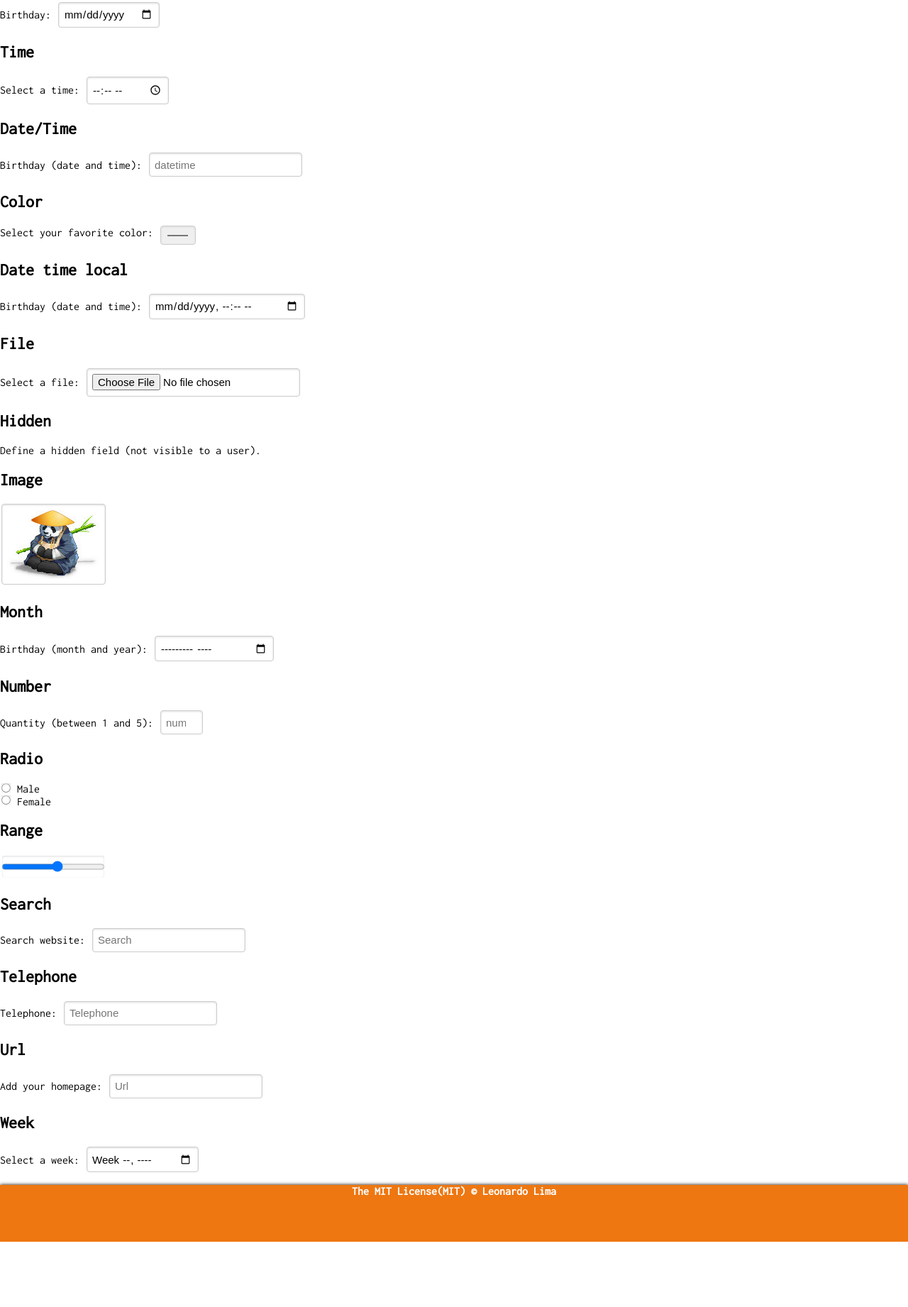
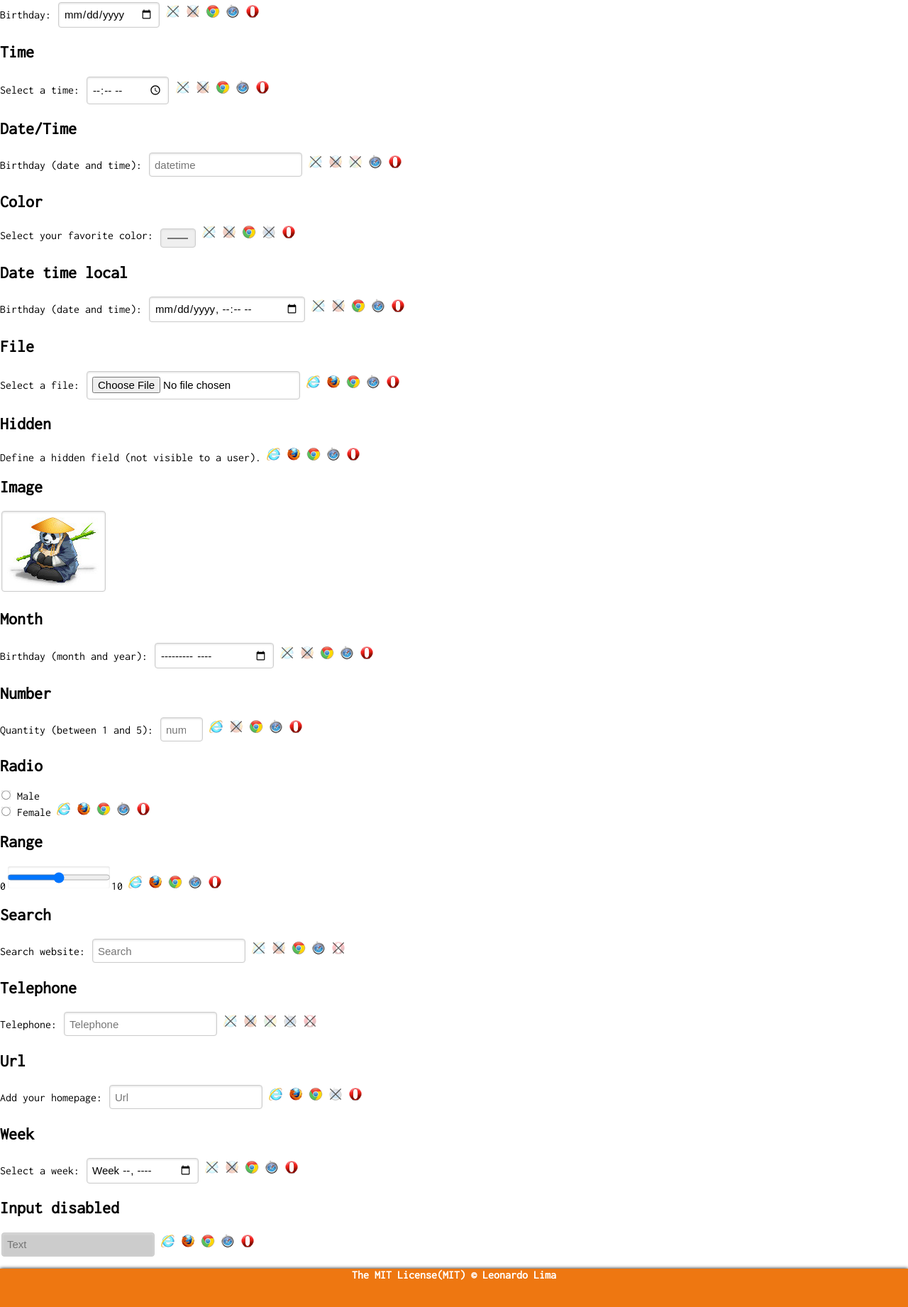
Before and after one commit to leonardo403/input.css, a plain HTML site: page index.html in a window 1280 px wide. Shown: the part 784-2626 px from the top of the page at 71% size. Before the commit the page ends 2534 px from the top, so only its background shows below. Drawn offline with Linux system fonts and the light colour scheme.

Commit message:
update no css e html.

```diff
--- a/css/input.css
+++ b/css/input.css
@@ -6,6 +6,9 @@ body, input, select, label {font-family: "Inconsolata", sans-serif}
 header {
   text-align: center;
   border-bottom: #E71 solid 2px;
+}
+.text-shadow{
+  text-shadow: 2px 2px 0px orange;
 }
 /*header*/
 
@@ -68,11 +71,13 @@ input[type='time']:focus, input[type='time']:hover,
 input[type='datetime']:focus, input[type='datetime']:hover,
 input[type='color']:focus, input[type='color']:hover,
 input[type='datetime-local']:focus, input[type='datetime-local']:hover,
+input[type='file']:focus, input[type='file']:hover,
 input[type='hidden']:focus, input[type='hidden']:hover,
 input[type='image']:focus, input[type='image']:hover,
 input[type='month']:focus, input[type='month']:hover,
 input[type='radio']:focus, input[type='radio']:hover,
 input[type='range']:focus, input[type='range']:hover,
+input[type='number']:focus, input[type='number']:hover,
 input[type='search']:focus, input[type='search']:hover,
 input[type='tel']:focus, input[type='tel']:hover,
 input[type='url']:focus, input[type='url']:hover,
@@ -85,7 +90,7 @@ input[type='text']:invalid,
 input[type='email']:invalid,
 input[type='password']:invalid {
   border-color: #e41;
-  background: hsla(0, 90%, 70%, 1);/*#fed*/
+  background: #fed;
 }
 input[type='submit'], input[type='reset'] {
   border-radius: 4px;
@@ -117,13 +122,16 @@ input[disabled] {
 input[disabled]:focus, input[disabled]:hover {
   background-color: #ccc;
 }
+
+
+
 /*data columns*/
 *[data-columns] {
   box-sizing: border-box;
   float: left;
 }
 *[data-columns*='1'] {
-  width: calc(100% - .2em);
+  width: calc(80.10% - .2em);
 }
 *[data-columns*='2'] {
   width: calc(50% - .2em);
--- a/index.html
+++ b/index.html
@@ -1,17 +1,16 @@
 <!DOCTYPE html>
 <html>
   <head>
-    <title>Input.css BETA</title>
+    <title>Input.css</title>
     <meta name="author" content="Leonardo Lima - leonardo403@gmail.com" />
     <meta http-equiv="content-script-type" content="text/javascript" />
     <meta http-equiv="content-style-type" content="text/css" />
-    <link rel="stylesheet" type="text/css" href="">
     <link rel="stylesheet" type="text/css" href="css/reset.css" />
     <link rel="stylesheet" type="text/css" href="css/input.min.css" />
   </head>
   <body>
   <header>
-    <h1>Input.css <i>beta</i><img src="img/"></h1>
+    <h1 class="text-shadow">Input.css</h1>
   </header>
     <h2>Forms</h2>
     <form>
@@ -25,12 +24,12 @@
       <input type="password" placeholder="Password" data-columns="5">
       <label for="remember" data-columns="8"><input id="remember" type="checkbox"> Remember me </label>
       <input type="submit" value="Submit" data-columns="left">
-      <input type="reset" value="Reset" data-columns>
-      <input type="submit" value="Disabled" disabled data-columns>
+      <input type="reset" value="Reset" data-columns="right">
+      <input type="submit" value="Disabled" disabled data-columns="right">
     </form>
     <h2>Columns</h2>
     <form>
-      <input type="text" placeholder="1" data-columns="2">
+      <input type="text" placeholder="1" data-columns="1">
       <input type="text" placeholder="2" data-columns="2">
       <input type="text" placeholder="2" data-columns="2">
       <input type="text" placeholder="3" data-columns="3">
@@ -75,54 +74,138 @@
     </form>
     <h2>Date</h2>
     Birthday: <input type="date" placeholder="Date">
+    <img src="img/incompatible_ie2020.gif" title="Internet Explorer">
+    <img src="img/incompatible_firefox2020.gif" title="Firefox">
+    <img src="img/compatible_chrome2020.gif" title="Chrome">
+    <img src="img/compatible_safari2020.gif" title="Safari">
+    <img src="img/compatible_opera2020.gif" title="Opera">
 
     <h2>Time</h2>
     Select a time: <input type="time" placeholder="Time">
+    <img src="img/incompatible_ie2020.gif" title="Internet Explorer">
+    <img src="img/incompatible_firefox2020.gif" title="Firefox">
+    <img src="img/compatible_chrome2020.gif" title="Chrome">
+    <img src="img/compatible_safari2020.gif" title="Safari">
+    <img src="img/compatible_opera2020.gif" title="Opera">
+
 
     <h2>Date/Time</h2>
      Birthday (date and time): <input type="datetime" placeholder="datetime">
+    <img src="img/incompatible_ie2020.gif" title="Internet Explorer">
+    <img src="img/incompatible_firefox2020.gif" title="Firefox">
+    <img src="img/incompatible_chrome2020.gif" title="Chrome">
+    <img src="img/compatible_safari2020.gif" title="Safari">
+    <img src="img/compatible_opera2020.gif" title="Opera">
 
     <h2>Color</h2>
     Select your favorite color: <input type="color" placeholder="color">
+    <img src="img/incompatible_ie2020.gif" title="Internet Explorer">
+    <img src="img/incompatible_firefox2020.gif" title="Firefox">
+    <img src="img/compatible_chrome2020.gif" title="Chrome">
+    <img src="img/incompatible_safari2020.gif" title="Safari">
+    <img src="img/compatible_opera2020.gif" title="Opera">
 
     <h2>Date time local</h2>
     Birthday (date and time): <input type="datetime-local" placeholder="Date time local">
+    <img src="img/incompatible_ie2020.gif" title="Internet Explorer">
+    <img src="img/incompatible_firefox2020.gif" title="Firefox">
+    <img src="img/compatible_chrome2020.gif" title="Chrome">
+    <img src="img/compatible_safari2020.gif" title="Safari">
+    <img src="img/compatible_opera2020.gif" title="Opera">
 
     <h2>File</h2>
     Select a file: <input type="file" placeholder="file">
+    <img src="img/compatible_ie2020.gif" title="Internet Explorer">
+    <img src="img/compatible_firefox2020.gif" title="Firefox">
+    <img src="img/compatible_chrome2020.gif" title="Chrome">
+    <img src="img/compatible_safari2020.gif" title="Safari">
+    <img src="img/compatible_opera2020.gif" title="Opera">
 
     <h2>Hidden</h2>
     Define a hidden field (not visible to a user).<input type="hidden" name="country" value="Norway">
+    <img src="img/compatible_ie2020.gif" title="Internet Explorer">
+    <img src="img/compatible_firefox2020.gif" title="Firefox">
+    <img src="img/compatible_chrome2020.gif" title="Chrome">
+    <img src="img/compatible_safari2020.gif" title="Safari">
+    <img src="img/compatible_opera2020.gif" title="Opera">
 
     <h2>Image</h2>
     <input type="image" placeholder="Image" src="img/xen-panda-logo.jpg" alt="Submit">
 
+
     <h2>Month</h2>
     Birthday (month and year): <input type="month" placeholder="month">
+    <img src="img/incompatible_ie2020.gif" title="Internet Explorer">
+    <img src="img/incompatible_firefox2020.gif" title="Firefox">
+    <img src="img/compatible_chrome2020.gif" title="Chrome">
+    <img src="img/compatible_safari2020.gif" title="Safari">
+    <img src="img/compatible_opera2020.gif" title="Opera">
 
     <h2>Number</h2>
     Quantity (between 1 and 5): <input type="number" placeholder="number" min="1" max="5">
+    <img src="img/compatible_ie2020.gif" title="Internet Explorer">
+    <img src="img/incompatible_firefox2020.gif" title="Firefox">
+    <img src="img/compatible_chrome2020.gif" title="Chrome">
+    <img src="img/compatible_safari2020.gif" title="Safari">
+    <img src="img/compatible_opera2020.gif" title="Opera">
 
     <h2>Radio</h2>
     <input type="radio" name="gender" value="male"> Male<br>
-    <input type="radio" name="gender" value="female"> Female <br>
+    <input type="radio" name="gender" value="female"> Female
+    <img src="img/compatible_ie2020.gif" title="Internet Explorer">
+    <img src="img/compatible_firefox2020.gif" title="Firefox">
+    <img src="img/compatible_chrome2020.gif" title="Chrome">
+    <img src="img/compatible_safari2020.gif" title="Safari">
+    <img src="img/compatible_opera2020.gif" title="Opera">
+
 
     <h2>Range</h2>
-    <input type="range" placeholder="Range" min="1" max="10">
+    0<input type="range" placeholder="Range" min="0" max="10">10
+    <img src="img/compatible_ie2020.gif" title="Internet Explorer">
+    <img src="img/compatible_firefox2020.gif" title="Firefox">
+    <img src="img/compatible_chrome2020.gif" title="Chrome">
+    <img src="img/compatible_safari2020.gif" title="Safari">
+    <img src="img/compatible_opera2020.gif" title="Opera">
 
     <h2>Search</h2>
     Search website: <input type="search" placeholder="Search">
+    <img src="img/incompatible_ie2020.gif" title="Internet Explorer">
+    <img src="img/incompatible_firefox2020.gif" title="Firefox">
+    <img src="img/compatible_chrome2020.gif" title="Chrome">
+    <img src="img/compatible_safari2020.gif" title="Safari">
+    <img src="img/incompatible_opera2020.gif" title="Opera">
 
     <h2>Telephone</h2>
     Telephone: <input type="tel" placeholder="Telephone">
+    <img src="img/incompatible_ie2020.gif" title="Internet Explorer">
+    <img src="img/incompatible_firefox2020.gif" title="Firefox">
+    <img src="img/incompatible_chrome2020.gif" title="Chrome">
+    <img src="img/incompatible_safari2020.gif" title="Safari">
+    <img src="img/incompatible_opera2020.gif" title="Opera">
 
     <h2>Url</h2>
     Add your homepage: <input type="url" placeholder="Url">
+    <img src="img/compatible_ie2020.gif" title="Internet Explorer">
+    <img src="img/compatible_firefox2020.gif" title="Firefox">
+    <img src="img/compatible_chrome2020.gif" title="Chrome">
+    <img src="img/incompatible_safari2020.gif" title="Safari">
+    <img src="img/compatible_opera2020.gif" title="Opera">
 
     <h2>Week</h2>
     Select a week: <input type="week" placeholder="week">
+    <img src="img/incompatible_ie2020.gif" title="Internet Explorer">
+    <img src="img/incompatible_firefox2020.gif" title="Firefox">
+    <img src="img/compatible_chrome2020.gif" title="Chrome">
+    <img src="img/compatible_safari2020.gif" title="Safari">
+    <img src="img/compatible_opera2020.gif" title="Opera">
 
-
+    <h2>Input disabled</h2>
+    <input type="text" placeholder="Text" disabled>
+    <img src="img/compatible_ie2020.gif" title="Internet Explorer">
+    <img src="img/compatible_firefox2020.gif" title="Firefox">
+    <img src="img/compatible_chrome2020.gif" title="Chrome">
+    <img src="img/compatible_safari2020.gif" title="Safari">
+    <img src="img/compatible_opera2020.gif" title="Opera">
 
     <footer>
     <license><p><a href="LICENSE" target="_blank">The MIT License(MIT)
```
Also changed, not shown: README.md, css/input.min.css.
